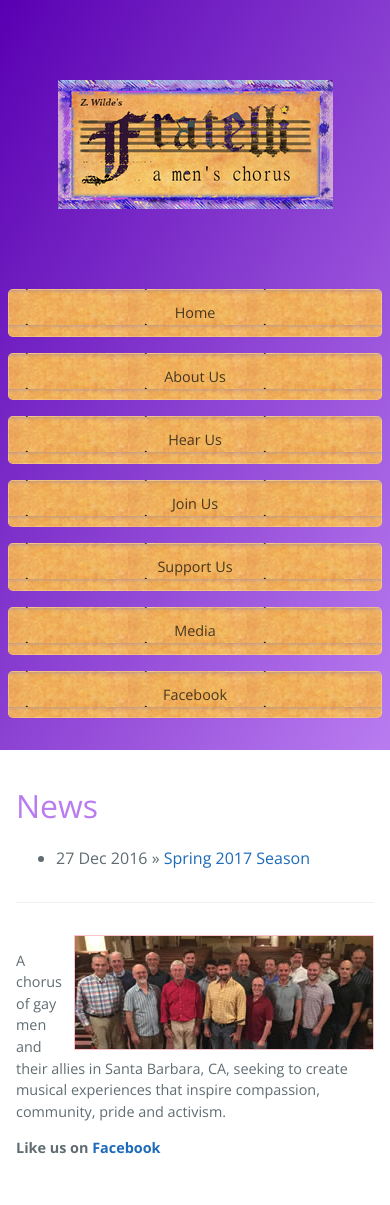
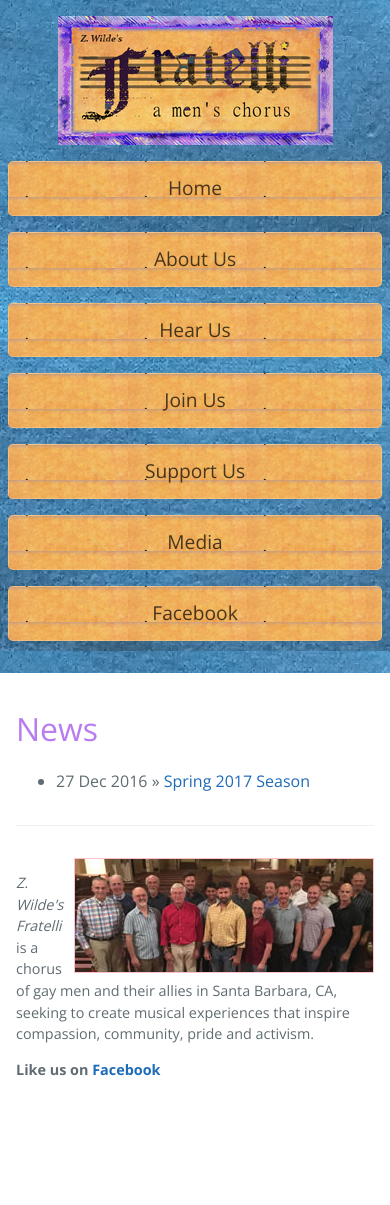
Before and after one commit to sb-fratelli/sb-fratelli.github.io, a Jekyll site: the page built from index.html, in a window 390 px wide. Built offline with Jekyll 4.4.1, drawn with Linux system fonts in a browser that asks for light colours; the list of posts is cut into pages by our own code; after the commit the page ends 1127 px from its top, so only the background shows below that.

Commit message:
update background

```diff
--- a/_includes/page-footer.html
+++ b/_includes/page-footer.html
@@ -1,5 +1,5 @@
 <footer class="site-footer">
   <div class="group-photo" onclick="location.href='/group_photo';"></div>
-  <p class="site-footer-about">A chorus of gay men and their allies in Santa Barbara, CA, seeking to create musical experiences that inspire compassion, community, pride and activism.</p>
+  <p class="site-footer-about"><i>Z. Wilde's Fratelli</i> is a chorus of gay men and their allies in Santa Barbara, CA, seeking to create musical experiences that inspire compassion, community, pride and activism.</p>
   <p class="site-footer-facebook">Like us on <a href="{{ site.facebook.url }}">Facebook</a></p>
 </footer>
--- a/css/fratelli.css
+++ b/css/fratelli.css
@@ -58,8 +58,8 @@
 @media screen and (min-width: 52em) and (max-width: 58em) {
     .btn {
 	padding: 0.6rem 0.9rem;
-	font-size: 0.9rem;
-	/* border: 1px solid purple; */
+	font-size: 1.0rem;
+	/* border: 1px solid purple;  */
     }
 }
 
@@ -68,8 +68,8 @@
       display: block;
       width: 100%;
       padding: 0.75rem;
-      font-size: 0.9rem;
-      /* border: 1px solid orange; */
+      font-size: 1.2rem;
+     /* border: 1px solid orange; */
     }
 
     .btn + .btn {
@@ -81,8 +81,9 @@
 .page-header {
   color: rgba(0, 0, 0, 1.0);
   text-align: center;
-  background-color: #B97CF0;
-  background-image: linear-gradient(120deg, #5900B2, #B97CF0);
+  background-color: #518CB2;
+  /* background-image: linear-gradient(120deg, #5900B2, #B97CF0); */
+  background-image: url(/static/images/tshirt-background.jpg);
 }
 
 .page-header-image {
@@ -102,12 +103,24 @@
     }
 }
 
-@media screen and (min-width: 275px ) and (max-width: 600px) {
+@media screen and (min-width: 413px ) and (max-width: 600px) {
     .page-header {
 	padding: 1rem 0.5rem;
     }
     .page-header-image {
-	height: 257px;
+	height: 193px;
+	margin: 0rem 0.5rem 1rem 0.5rem;
+	background-image: url(/static/images/logo-75.jpg);
+    }
+}
+
+
+@media screen and (min-width: 275px ) and (max-width: 413px) {
+    .page-header {
+	padding: 1rem 0.5rem;
+    }
+    .page-header-image {
+	height: 129px;
 	margin: 0rem 0.5rem 1rem 0.5rem;
 	background-image: url(/static/images/logo-50.jpg);
     }
@@ -118,7 +131,7 @@
 	padding: 0.5rem 0.25rem;
     }
     .page-header-image {
-	background-image: none;
+	background-image: url(/static/images/logo-50.jpg);
 	padding: 0.5rem 0.25rem 0.5rem 0.25rem;
     }
 }
```
Also changed, not shown: static/images/logo-75.jpg (added), static/images/tshirt-background.jpg (added).
